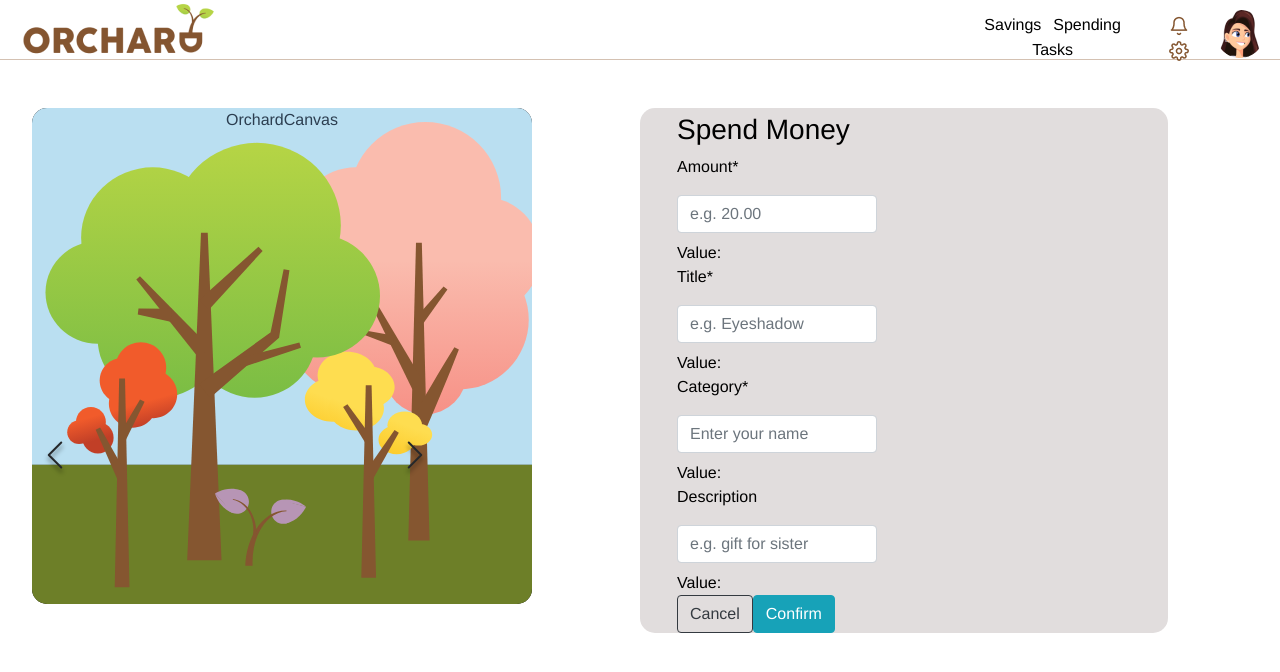
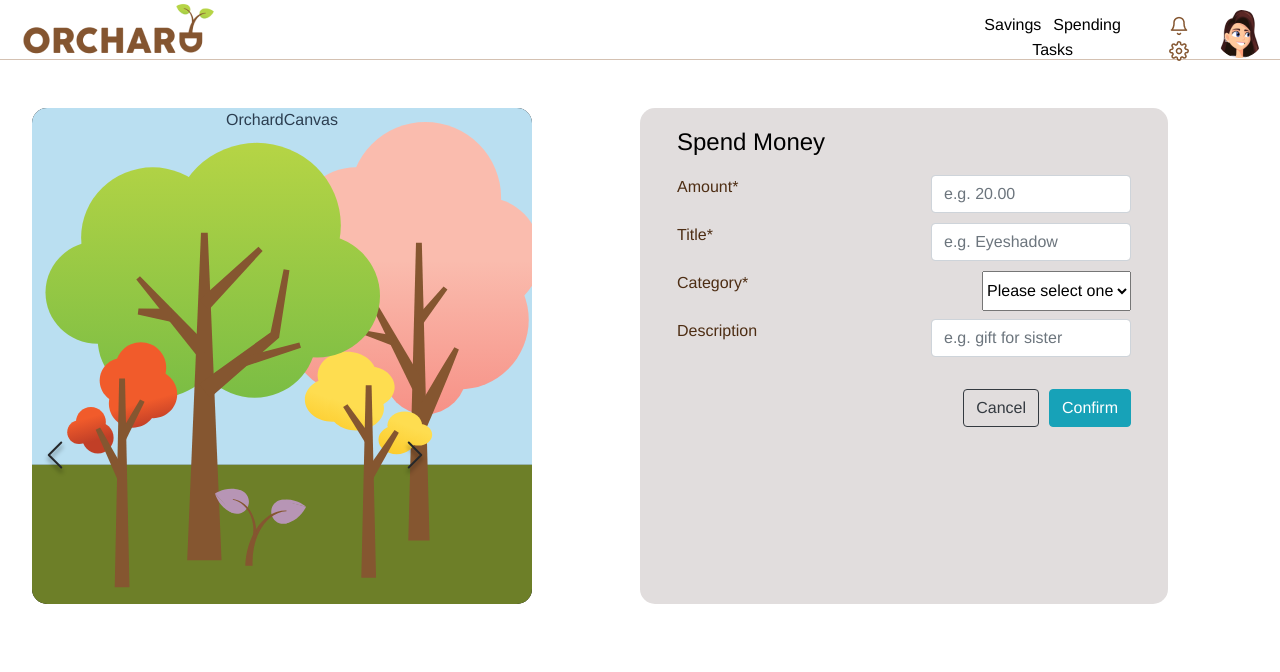
Before and after one commit to ldangyo/orcHERd, a Vue app: page / in a window 1280 px wide. Shown: the top 672 px of the page. Built offline with nearby package versions, Linux system fonts and the light colour scheme.

Commit message:
Basic styling for SpendingsCard

```diff
--- a/src/components/SpendingsCard.vue
+++ b/src/components/SpendingsCard.vue
@@ -7,31 +7,39 @@
       <!-- TODO: Implement card for showing specific goal info here -->
     </div>
     <div v-else>
-      <h3>Spend Money</h3>
-      <div>
+      <h4 class="title">Spend Money</h4>
+      <div class="formRow">
         <p>Amount*</p>
         <b-form-input v-model="amount" class="inputBox" placeholder="e.g. 20.00"></b-form-input>
-        <div class="mt-2">Value: {{ amount }}</div>
       </div>
-      <div>
+      <div class="formRow">
         <p>Title*</p>
         <b-form-input v-model="title" class="inputBox" placeholder="e.g. Eyeshadow"></b-form-input>
-        <div class="mt-2">Value: {{ title }}</div>
       </div>
-      <div>
+      <div class="formRow">
         <p>Category*</p>
-        <b-form-input v-model="category" class="inputBox" placeholder="Enter your name"></b-form-input>
-        <div class="mt-2">Value: {{ category }}</div>
+        <select v-model="selected">
+          <option disabled value>Please select one</option>
+          <option>Makeup</option>
+          <option>Clothing</option>
+          <option>Sports</option>
+          <option>Food</option>
+          <option>Entertainment</option>
+          <option>Travel</option>
+          <option>Social</option>
+          <option>Toy</option>
+          <option>Other</option>
+        </select>
       </div>
-      <div>
+      <div class="formRow">
         <p>Description</p>
         <b-form-input v-model="description" class="inputBox" placeholder="e.g. gift for sister"></b-form-input>
-        <div class="mt-2">Value: {{ description }}</div>
       </div>
-      <b-button variant="outline-dark">Cancel</b-button>
-      <b-button variant="info">Confirm</b-button>
+      <div class="Buttons">
+        <b-button variant="outline-dark" class="cancelButton">Cancel</b-button>
+        <b-button variant="info">Confirm</b-button>
+      </div>
     </div>
-
   </div>
 </template>
 
@@ -65,10 +73,10 @@ export default {
     return {
       // selected: "Sort by categories",
       // isGoalModalVisible: false'
-      amount: '',
-      title: '',
-      category: '',
-      description: ''
+      amount: "",
+      title: "",
+      selected: "",
+      description: ""
     };
   },
 
@@ -150,11 +158,17 @@ export default {
   height: 100%;
   border-radius: 15px;
   background-color: #e1dddd;
-  color: #000000;
+  color: #4D2D13;
   text-align: left;
   padding-left: 37px;
   padding-right: 37px;
   padding-top: 5px;
+}
+
+.title {
+  color: black;
+  margin-top: 15px;
+  padding-bottom: 10px;
 }
 
 .inputBox {
@@ -185,4 +199,20 @@ export default {
   width: 100%;
   border-radius: 35px;
 }
+
+.formRow {
+  display: flex;
+  justify-content: space-between;
+  margin-bottom: 8px;
+}
+
+.Buttons {
+  margin-top: 30px;
+  display: flex;
+  justify-content: flex-end;
+}
+
+.cancelButton {
+  margin-right: 10px;
+}
 </style>
```
